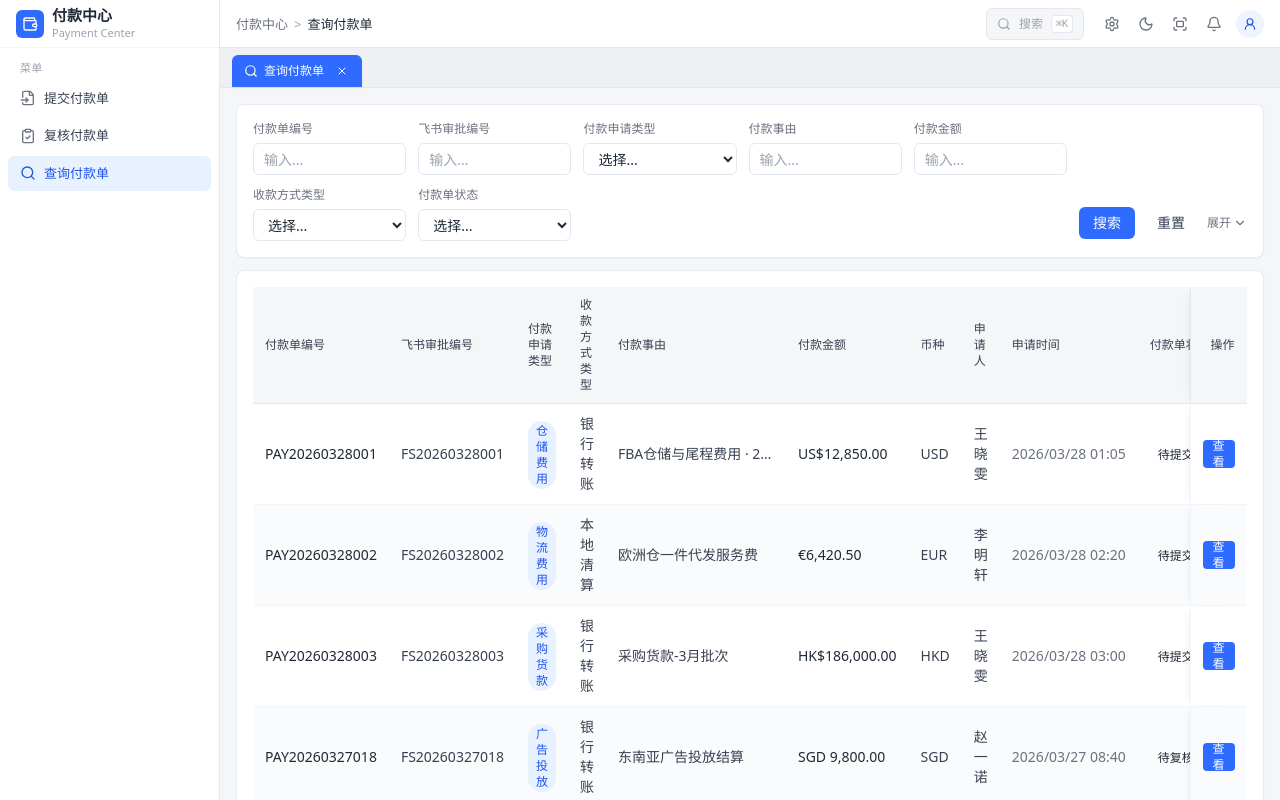
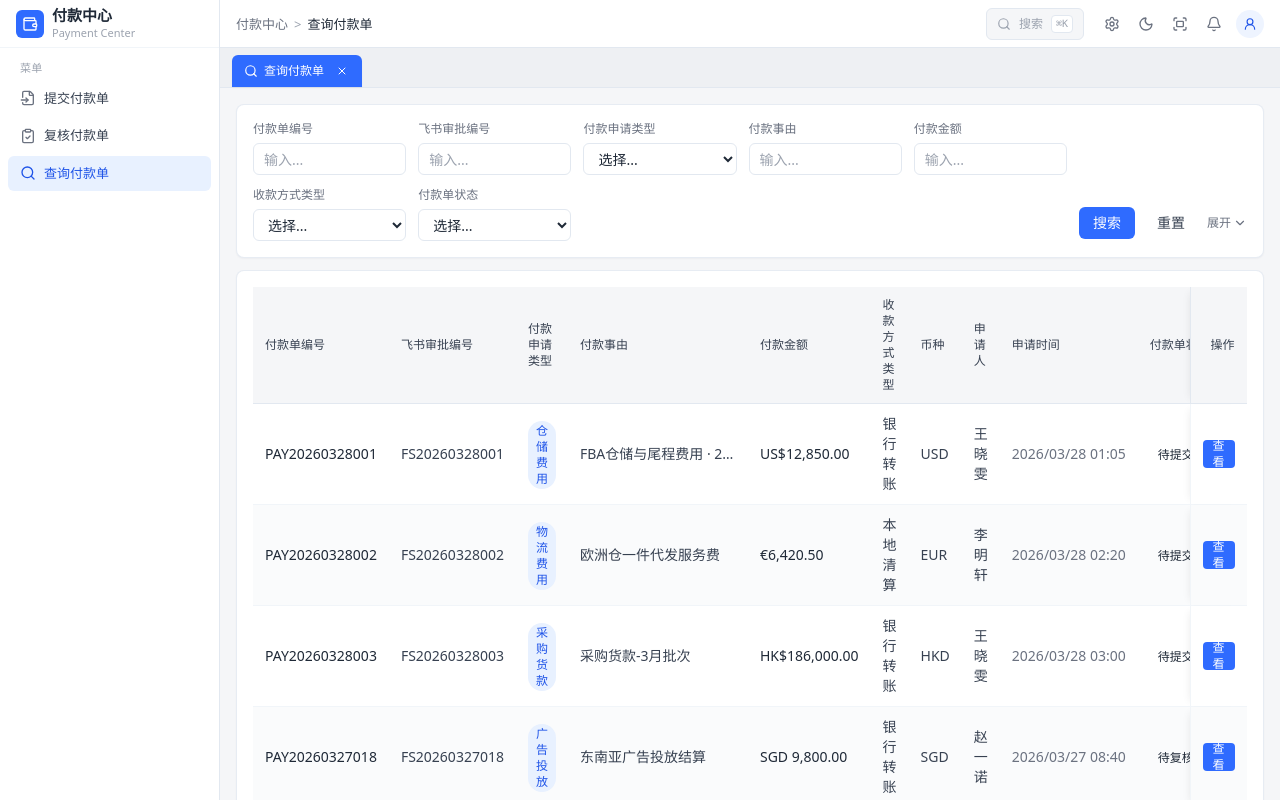
Before and after one commit to 1831833hym-eng/pay-hub, a Next.js app: page /query in a window 1280 px wide. Shown: the top 800 px of the page. Built offline with nearby package versions, Linux system fonts and the light colour scheme.

Commit message:
fix: 将收款方式类型列移到币种左侧
引导页列表字段顺序调整为付款金额后、币种前展示收款方式类型。

Co-authored-by: cursor186 <cursor186@bestfulfill.com>

```diff
--- a/src/components/payments/order-table.tsx
+++ b/src/components/payments/order-table.tsx
@@ -53,13 +53,13 @@ export function OrderTable({
               付款申请类型
             </th>
             <th className="border-b border-slate-200 px-3 py-2.5 font-medium">
-              收款方式类型
-            </th>
-            <th className="border-b border-slate-200 px-3 py-2.5 font-medium">
               付款事由
             </th>
             <th className="border-b border-slate-200 px-3 py-2.5 font-medium">
               付款金额
+            </th>
+            <th className="border-b border-slate-200 px-3 py-2.5 font-medium">
+              收款方式类型
             </th>
             <th className="border-b border-slate-200 px-3 py-2.5 font-medium">
               币种
@@ -117,11 +117,6 @@ export function OrderTable({
                   </span>
                 </td>
                 <td
-                  className={`border-b border-slate-100 px-3 py-2.5 text-ink-2 ${rowBg}`}
-                >
-                  {item.receiveMethodType}
-                </td>
-                <td
                   className={`max-w-[180px] truncate border-b border-slate-100 px-3 py-2.5 text-ink-2 ${rowBg}`}
                   title={item.purpose}
                 >
@@ -131,6 +126,11 @@ export function OrderTable({
                   className={`border-b border-slate-100 px-3 py-2.5 text-ink-1 ${rowBg}`}
                 >
                   {formatMoney(item.amount, item.currency)}
+                </td>
+                <td
+                  className={`border-b border-slate-100 px-3 py-2.5 text-ink-2 ${rowBg}`}
+                >
+                  {item.receiveMethodType}
                 </td>
                 <td
                   className={`border-b border-slate-100 px-3 py-2.5 text-ink-2 ${rowBg}`}
--- a/src/components/payments/query-form.tsx
+++ b/src/components/payments/query-form.tsx
@@ -106,6 +106,7 @@ export function QueryForm({
                 ))}
               </Select>
             </div>
+            {/* 收款方式类型放在币种相关筛选左侧；币种筛选如需可后续补充 */}
             {extraFields}
           </div>
           <div className="flex shrink-0 flex-wrap items-center gap-2 xl:pb-0.5">
```
Also changed, not shown: 1 other file (tests, documents, lock files or other folders).
